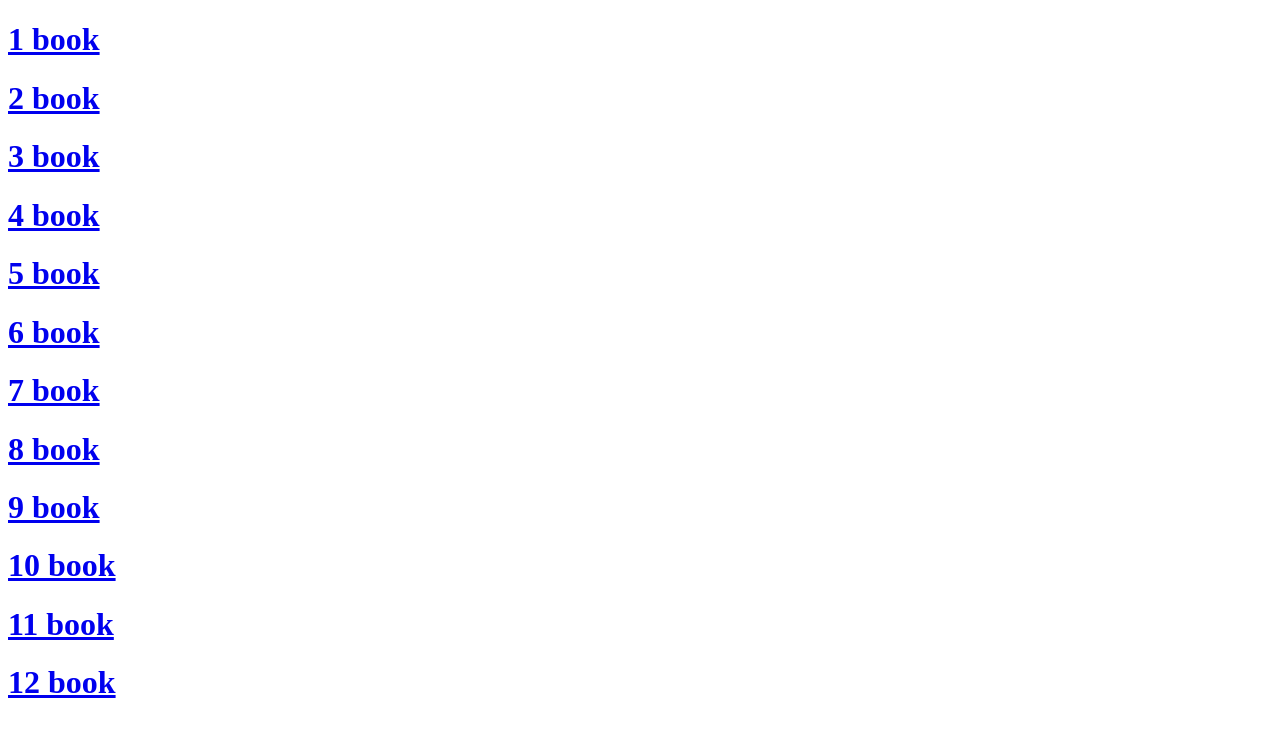
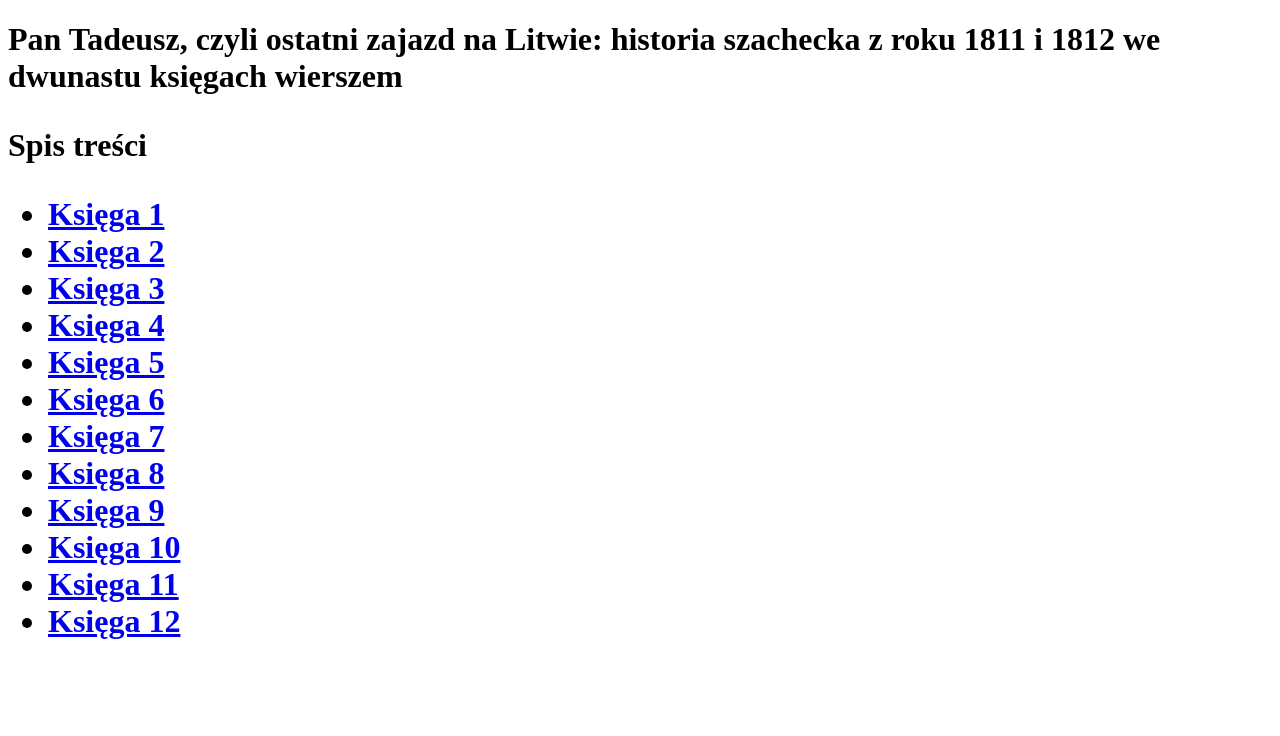
Before and after one commit to naslakboss/PanTadeusz, a plain HTML site: page index.html in a window 1280 px wide. Drawn offline with Linux system fonts and the light colour scheme.

Commit message:
modify index

```diff
--- a/index.html
+++ b/index.html
@@ -3,29 +3,25 @@
 <html lang="en">
 <head>
   <meta charset="utf-8">
-
-  <title>The HTML5 Herald</title>
-  <meta name="description" content="The HTML5 Herald">
-  <meta name="author" content="SitePoint">
-
-  <link rel="stylesheet" href="css/styles.css?v=1.0">
-
+  <title>Pan Tadeusz</title>
 </head>
 
 <body>
-    <h1><a href = "http://v-ie.uek.krakow.pl/~s219845/PanTadeusz/k1.html">1 book</a></h1>
-    <h1><a href = "http://v-ie.uek.krakow.pl/~s219845/PanTadeusz/k2.html">2 book</a></h1>
-    <h1><a href = "http://v-ie.uek.krakow.pl/~s219845/PanTadeusz/k3.html">3 book</a></h1>
-    <h1><a href = "http://v-ie.uek.krakow.pl/~s219845/PanTadeusz/k4.html">4 book</a></h1>
-    <h1><a href = "http://v-ie.uek.krakow.pl/~s219845/PanTadeusz/k5.html">5 book</a></h1>
-    <h1><a href = "http://v-ie.uek.krakow.pl/~s219845/PanTadeusz/k6.html">6 book</a></h1>
-    <h1><a href = "http://v-ie.uek.krakow.pl/~s219845/PanTadeusz/k7.html">7 book</a></h1>
-    <h1><a href = "http://v-ie.uek.krakow.pl/~s219845/PanTadeusz/k8.html">8 book</a></h1>
-    <h1><a href = "http://v-ie.uek.krakow.pl/~s219845/PanTadeusz/k9.html">9 book</a></h1>
-    <h1><a href = "http://v-ie.uek.krakow.pl/~s219845/PanTadeusz/k10.html">10 book</a></h1>
-    <h1><a href = "http://v-ie.uek.krakow.pl/~s219845/PanTadeusz/k11.html">11 book</a></h1>
-    <h1><a href = "http://v-ie.uek.krakow.pl/~s219845/PanTadeusz/k12.html">12 book</a></h1>
-
-  <script src="js/scripts.js"></script>
+    <h1>Pan Tadeusz, czyli ostatni zajazd na Litwie: historia szachecka z roku 1811 i 1812 we dwunastu księgach wierszem
+      <p>Spis treści</p>
+      <ul>
+        <li><a href = "./k1.html">Księga 1</a></li>
+        <li><a href = "./k2.html">Księga 2</a></li>
+        <li><a href = "./k3.html">Księga 3</a></li>
+        <li><a href = "./k4.html">Księga 4</a></li>
+        <li><a href = "./k5.html">Księga 5</a></li>
+        <li><a href = "./k6.html">Księga 6</a></li>
+        <li><a href = "./k7.html">Księga 7</a></li>
+        <li><a href = "./k8.html">Księga 8</a></li>
+        <li><a href = "./k9.html">Księga 9</a></li>
+        <li><a href = "./k10.html">Księga 10</a></li>
+        <li><a href = "./k11.html">Księga 11</a></li>
+        <li><a href = "./k12.html">Księga 12</a></li>
+      </ul>
 </body>
 </html>
```
